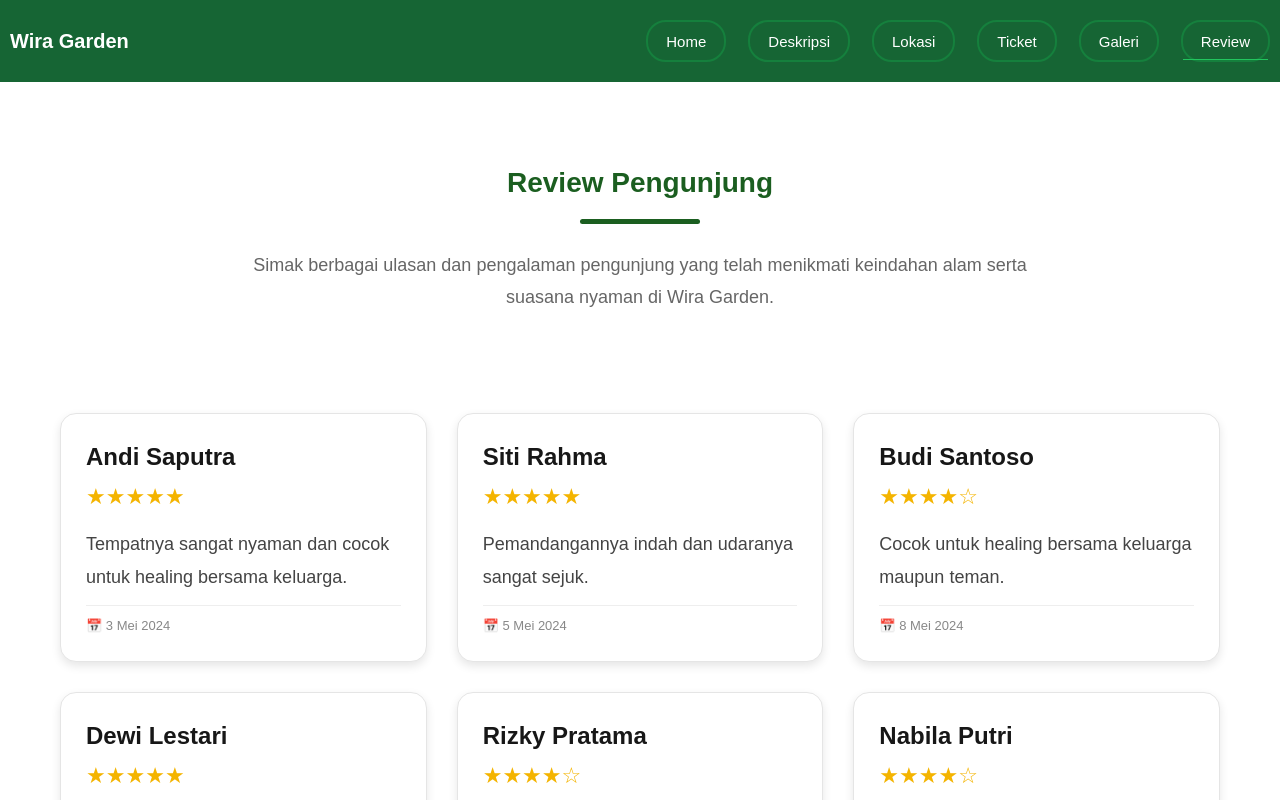
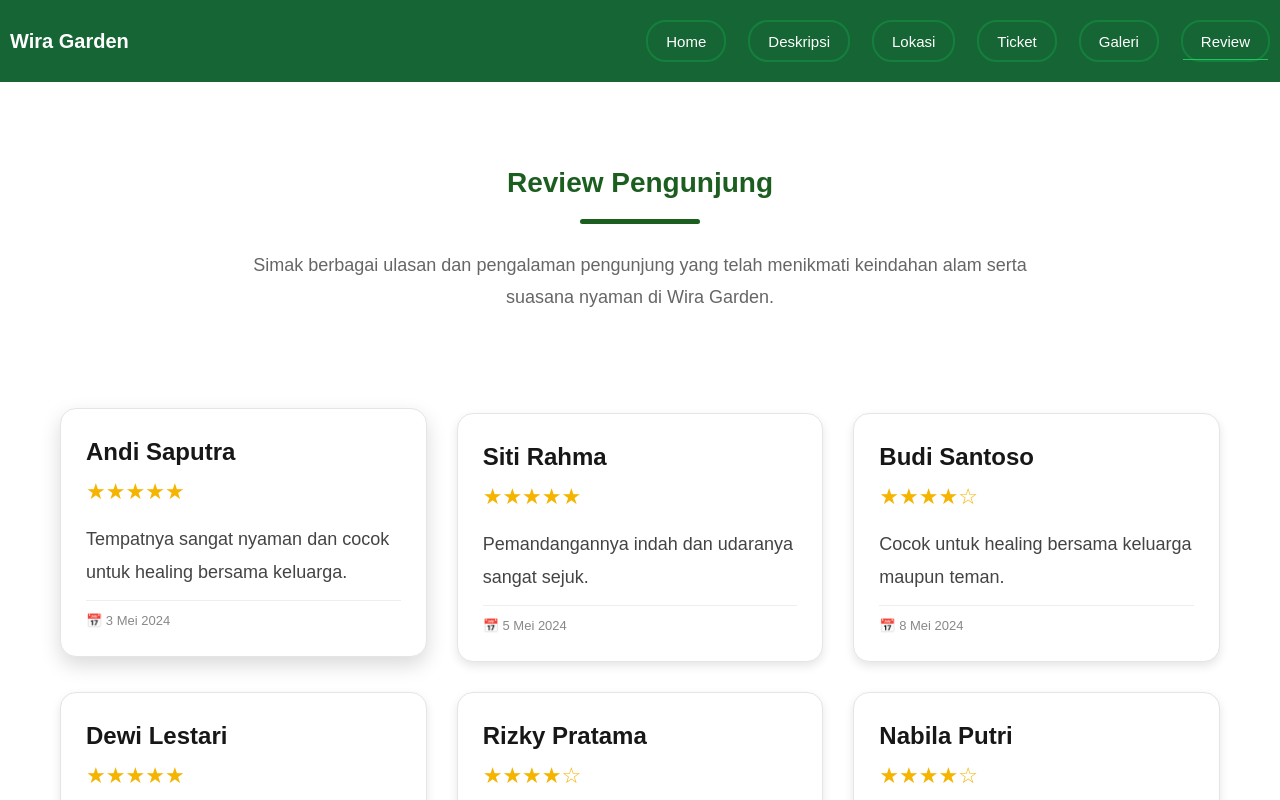
Before and after one commit to jovanakbarsetiodono-code/TI-WEB-24A-SIXTUPLE, a Next.js app in the folder my-app/: page /review in a window 1280 px wide. In both pictures the pointer is over the element 243 px from the left and 537 px from the top of the page. Shown: the top 800 px of the page. Built offline with nearby package versions, Linux system fonts and the light colour scheme.

Commit message:
menambahkan efek hover pada kartu review

```diff
--- a/my-app/app/review/review.module.css
+++ b/my-app/app/review/review.module.css
@@ -80,3 +80,12 @@
   border-top: 1px solid #eee;
   padding-top: 10px;
 }
+.reviewCard {
+  transition: all 0.3s ease;
+  cursor: pointer;
+}
+
+.reviewCard:hover {
+  transform: translateY(-5px);
+  box-shadow: 0 8px 20px rgba(0, 0, 0, 0.15);
+}
```
